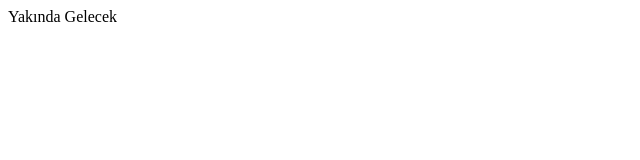
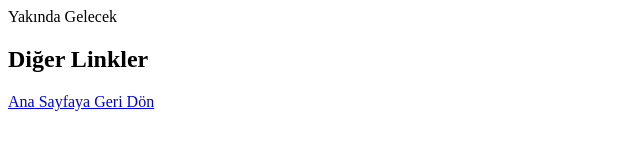
Before and after one commit to akdogann00/html-practice, a plain HTML site: page lalesergisi.html in a window 1280 px wide. Shown: the whole page, without its empty margins (0-640 px from the left). Drawn offline with Linux system fonts and the light colour scheme.

Commit message:
Add link to return to the homepage

```diff
--- a/lalesergisi.html
+++ b/lalesergisi.html
@@ -10,5 +10,9 @@ Yakında Gelecek
 
 
 
+<h2>Diğer Linkler</h2>
+
+<a href="index.html">Ana Sayfaya Geri Dön</a>
+
 </body>
 </html>
```
